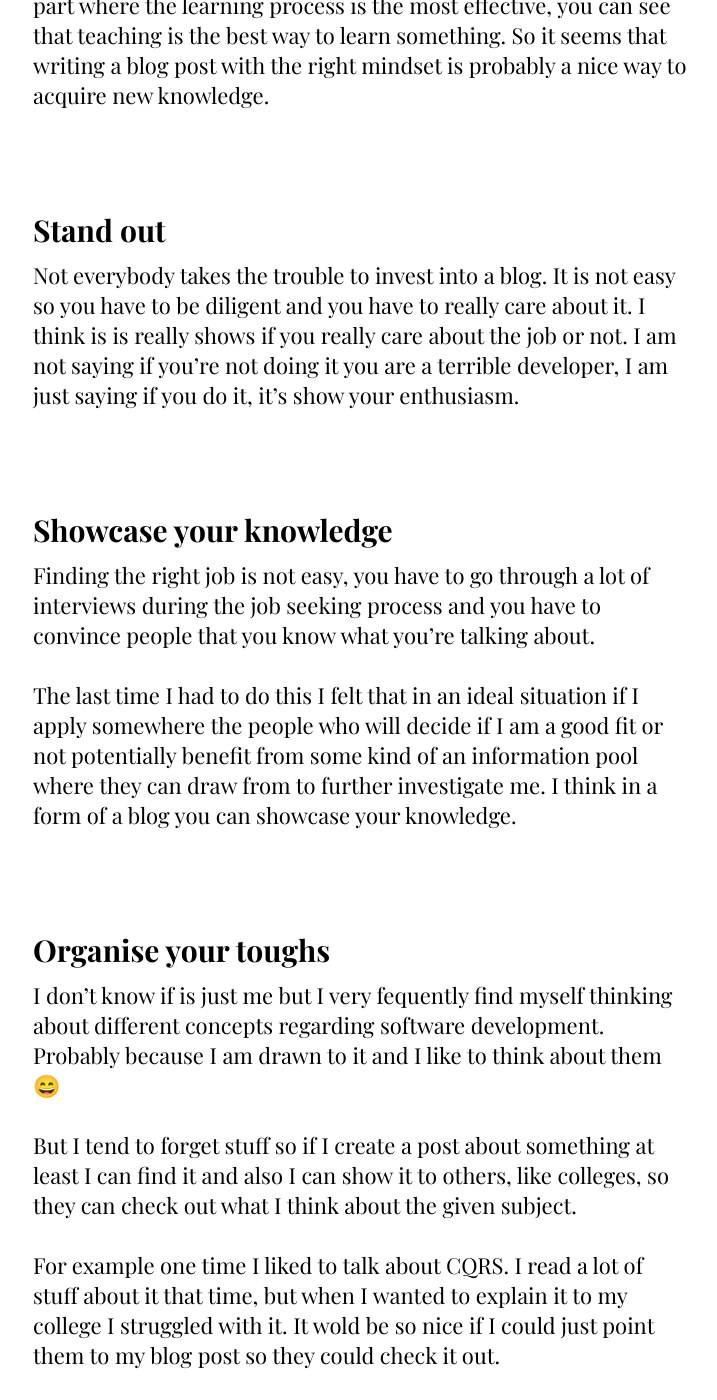
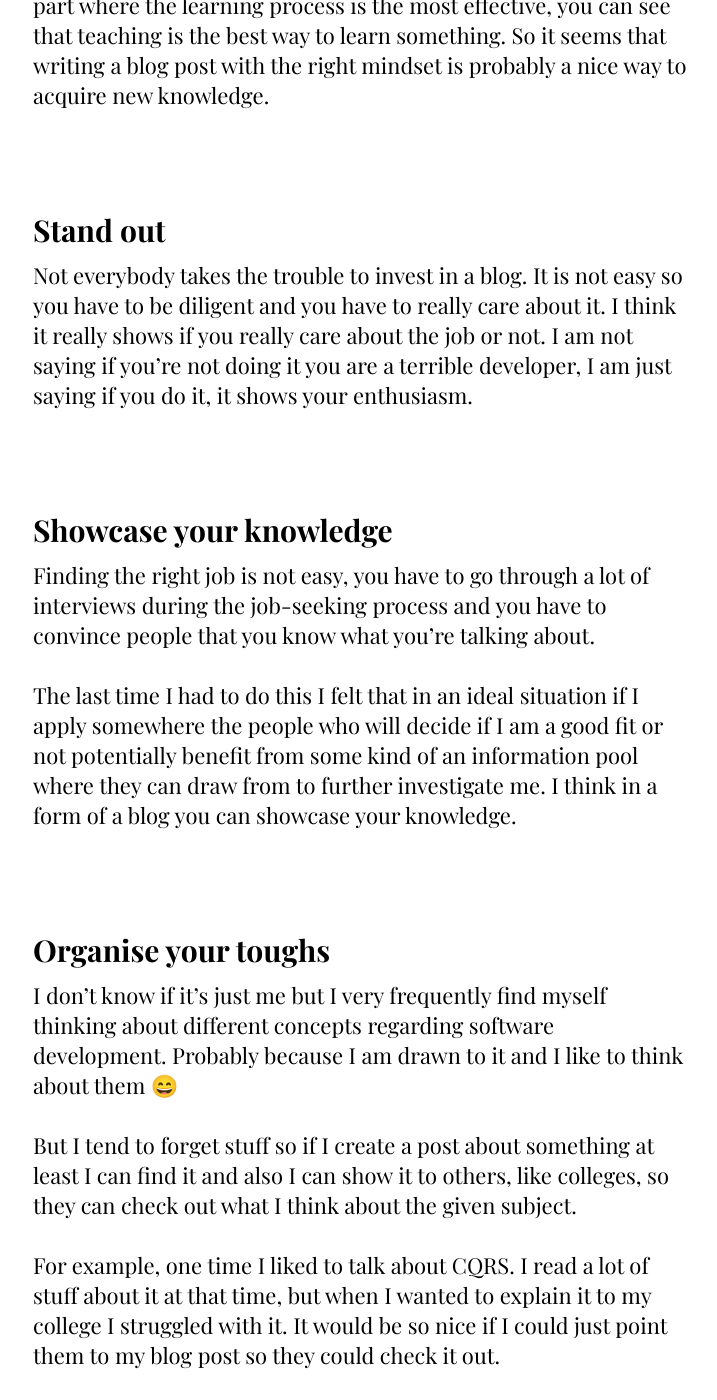
Before and after one commit to AdamGonda/adamgonda.com, a Jekyll site: the page built from _posts/2020-09-22-Why-create-a-blog-as-a-dev?.md, in a window 1280 px wide and 1400 px high, scrolled down 1757 px. Shown: the whole window, without its empty margins (277-994 px from the left). Built offline with Jekyll 4.4.1, drawn with Linux system fonts in a browser that asks for light colours; some of the changed text lies outside the part shown.

Commit message:
fix b-post typos

```diff
--- a/_posts/2020-09-22-Why-create-a-blog-as-a-dev?.md
+++ b/_posts/2020-09-22-Why-create-a-blog-as-a-dev?.md
@@ -8,30 +8,29 @@ tags:
   - blog
   - dev life
 ---
-I though it would be nice to create a short list with a few items to explain why I think that
-it's a good idea to create a blog as a software developer.
+I thought it would be nice to create a shortlist with a few items to explain why I think that it’s a good idea to create a blog as a software developer.
 
 # Learning by teaching
 When you have to write about a topic, you have to understand it well enough so you can explain it in detail to others, so if you have holes in your knowledge you inevitably have to learn.
 
 If I am presented with a problem I like to take it apart into the smallest pieces and first understand all of them from the ground up, then build my understanding from there.
-So in case of my process of understanding, when I try to reconstruct the whole concept from the ground up I can clearly see if one piece is shaky in my knowledge so I can focus on that part then repeat it until eventually I master the whole subject.
+So in case of my process of understanding, when I try to reconstruct the whole concept from the ground up I can clearly see if one piece is shaky in my knowledge so I can focus on that part then repeat it until eventually, I master the whole subject.
 
 ![This is an image](/assets/images/2020-09-22/learning-pyramid.jpg)
 The picture ↗️ is the **Learning Pyramid** which shows that there are passive and active ways to learn and how effective the knowledge acquisition is respectively, if you check out the bottom part where the learning process is the most effective, you can see that teaching is the best way to learn something. So it seems that writing a blog post with the right mindset is probably a nice way to acquire new knowledge.
 
 # Stand out
-Not everybody takes the trouble to invest into a blog. It is not easy so you have to be diligent and you have to really care about it. I think is is really shows if you really care about the job or not. I am not saying if you’re not doing it you are a terrible developer, I am just saying if you do it, it’s show your enthusiasm.
+Not everybody takes the trouble to invest in a blog. It is not easy so you have to be diligent and you have to really care about it. I think it really shows if you really care about the job or not. I am not saying if you’re not doing it you are a terrible developer, I am just saying if you do it, it shows your enthusiasm.
 
 # Showcase your knowledge
-Finding the right job is not easy, you have to go through a lot of interviews during the job seeking process and you have to convince people that you know what you're talking about.
+Finding the right job is not easy, you have to go through a lot of interviews during the job-seeking process and you have to convince people that you know what you're talking about.
 
 The last time I had to do this I felt that in an ideal situation if I apply somewhere the people who will decide if I am a good fit or not potentially benefit from some kind of an information pool where they can draw from to further investigate me.
 I think in a form of a blog you can showcase your knowledge.
 
 # Organise your toughs
-I don’t know if is just me but I very fequently find myself thinking about different concepts regarding software development. Probably because I am drawn to it and I like to think about them 😄
+I don’t know if it's just me but I very frequently find myself thinking about different concepts regarding software development. Probably because I am drawn to it and I like to think about them 😄
 
 But I tend to forget stuff so if I create a post about something at least I can find it and also I can show it to others, like colleges, so they can check out what I think about the given subject.
 
-For example one time I liked to talk about CQRS. I read a lot of stuff about it that time, but when I wanted to explain it to my college I struggled with it. It wold be so nice if I could just point them to my blog post so they could check it out.
+For example, one time I liked to talk about CQRS. I read a lot of stuff about it at that time, but when I wanted to explain it to my college I struggled with it. It would be so nice if I could just point them to my blog post so they could check it out.
```
